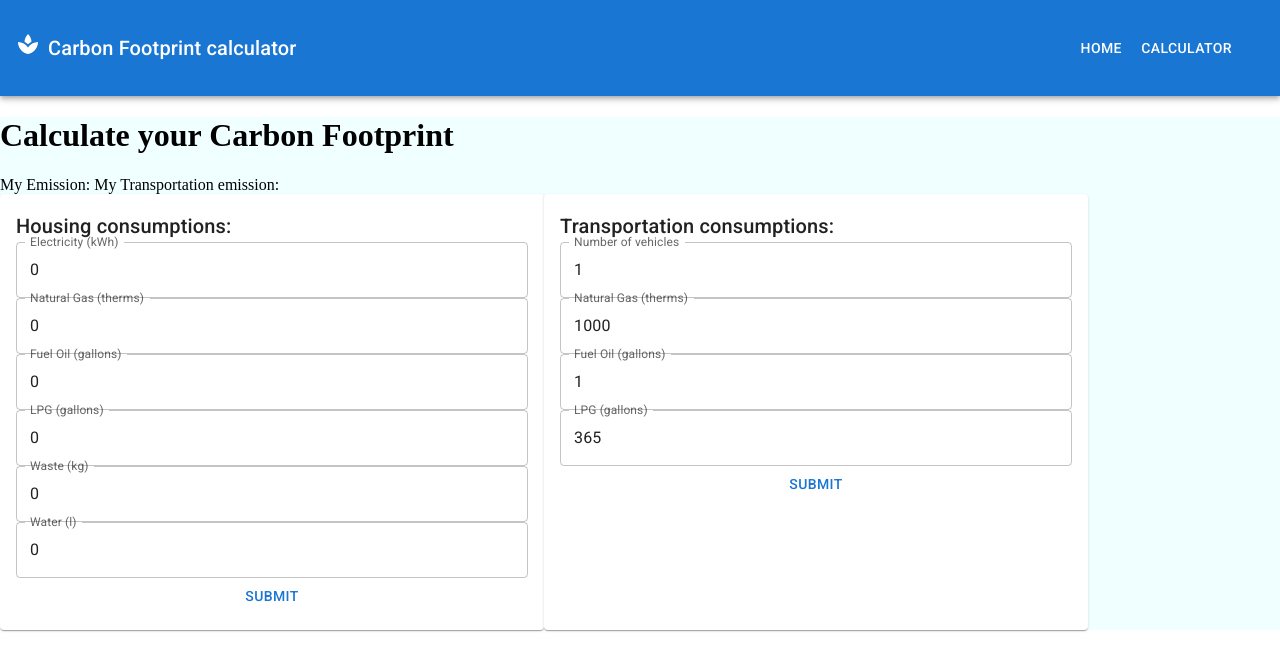
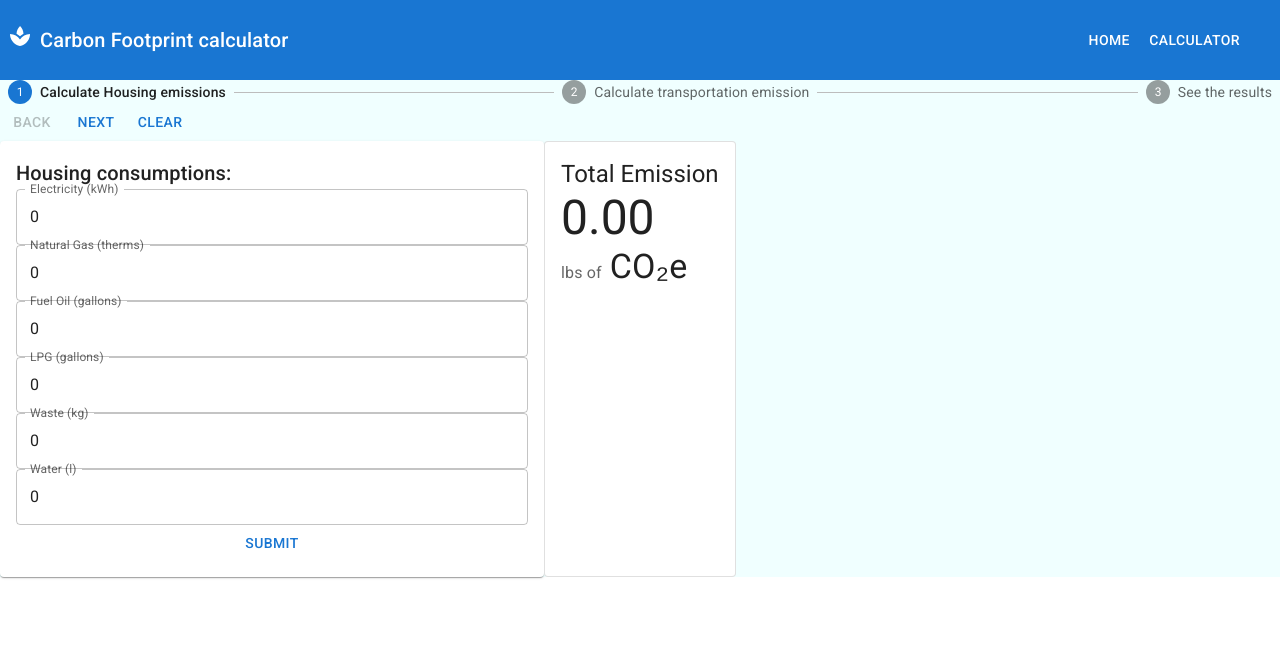
Before and after one commit to pmatos96/carbon-footprint-calculator-web, a Next.js app: page /calculator in a window 1280 px wide. Shown: the top 670 px of the page. Built offline with nearby package versions, Linux system fonts and the light colour scheme; no server answers; a web font is replaced by a local one.

Commit message:
feat: Finishing the user flow

```diff
--- a/src/app/calculator/emissionCalculator.tsx
+++ b/src/app/calculator/emissionCalculator.tsx
@@ -1,21 +1,83 @@
+'use client'
+
 import { useCalculateEmission } from '@/contexts/EmissionCalculationContext';
 import Box from '@mui/material/Box';
 import Grid from '@mui/material/Grid2';
 import React from 'react';
-import HousingComsumptionForm from './housingConsumptionForm';
-import TransportationConsumptionForm from './transportationConsumptionForm';
+import HousingComsumptionForm, { IHousingConsumptionInputs } from './housingConsumptionForm';
+import TransportationConsumptionForm, { ITransportationConsumptionInputs } from './transportationConsumptionForm';
+import { Button, Step, StepLabel, Stepper } from '@mui/material';
+import EmissionExhibition from './emissionExhibition';
+
+const steps = ['Calculate Housing emissions', 'Calculate transportation emission', 'See the results'];
+
+const housingInputsInitialState = {
+    electricityConsumption: 0,
+    naturalGasConsumption: 0,
+    fuelOilConsumption: 0,
+    lpgConsumption: 0,
+    wasteAmount: 0,
+    waterConsumption: 0,
+}
+
+const transportationInputsInitialState = {
+    vehiclesAmount: 1,
+    milesDistanceTraveled: 0,
+    averageGallonGasMileage: 100,
+    periodInDays: 365,
+}
 
 const EmissionCalculator = (): React.ReactElement => {
+    const [ activeStep, setActiveStep ] = React.useState<number>(0);
 
-    const { loading, housingEmission, calculateHousingEmission, transportationEmission, calculateTransportationEmission } = useCalculateEmission();
+    const [ housingInputs, setHousingInputs ] = React.useState<IHousingConsumptionInputs>(housingInputsInitialState);
+
+    const [ transportationInputs, setTransportationInputs ] = React.useState<ITransportationConsumptionInputs>(transportationInputsInitialState);
+
+    const { loading, housingEmission, calculateHousingEmission, clearCalculations, transportationEmission, calculateTransportationEmission } = useCalculateEmission();
+
+    const handleClearCalculations = () => {
+        clearCalculations();
+        setHousingInputs(housingInputsInitialState);
+        setTransportationInputs(transportationInputsInitialState);
+    }
+
+    const ViewByStep: { [step: number]: React.ReactNode } = {
+        0: <>
+            <HousingComsumptionForm consumptions={housingInputs} onSubmit={calculateHousingEmission} setConsumptions={setHousingInputs} />
+            <EmissionExhibition housingEmission={housingEmission || 0} transportationEmission={transportationEmission || 0} />
+        </>,
+        1: <>
+            <TransportationConsumptionForm consumptions={transportationInputs} onSubmit={calculateTransportationEmission} setConsumptions={setTransportationInputs}/>
+            <EmissionExhibition housingEmission={housingEmission || 0} transportationEmission={transportationEmission || 0} />
+        </>,
+        2: <>
+            <EmissionExhibition housingEmission={housingEmission || 0} showDetails transportationEmission={transportationEmission || 0} />
+        </>
+    }
 
     return (
         <Box>
-            My Emission: {housingEmission}
-            My Transportation emission: {transportationEmission}
+            <Stepper activeStep={activeStep}>
+                {steps.map(label => {
+                    return (
+                        <Step key={label}>
+                            <StepLabel>{label}</StepLabel>
+                        </Step>
+                    )
+                })}
+            </Stepper>
+            <Button disabled={activeStep <= 0} onClick={() => setActiveStep(activeStep - 1)}>
+                Back
+            </Button>
+            <Button disabled={activeStep >= 2} onClick={() => setActiveStep(activeStep + 1)}>
+                Next
+            </Button>
+            <Button onClick={handleClearCalculations}>
+                Clear
+            </Button>
             <Grid container>
-                <HousingComsumptionForm onSubmit={calculateHousingEmission} />
-                <TransportationConsumptionForm onSubmit={calculateTransportationEmission}/>
+                {ViewByStep[activeStep]}
             </Grid>
         </Box>
     )
--- /dev/null
+++ b/src/app/calculator/emissionExhibition.tsx
@@ -0,0 +1,41 @@
+import { Card, CardContent, Divider, Typography } from "@mui/material"
+
+interface IEmissionExhibitionProps {
+    housingEmission?: number;
+    transportationEmission?: number;
+    showDetails?: boolean
+}
+
+const EmissionExhibition: React.FC<IEmissionExhibitionProps> = ({ housingEmission = 0, transportationEmission = 0, showDetails = false }: IEmissionExhibitionProps):
+    React.ReactElement<IEmissionExhibitionProps> => {
+
+    const totalEmission = housingEmission + transportationEmission;
+
+    return (
+        <Card variant='outlined'>
+            <CardContent>
+                <Typography variant='h5'>
+                    Total Emission
+                </Typography>
+                <Typography variant="h3">
+                    {totalEmission.toFixed(2)}
+                </Typography>
+                <Typography component="span" color='text.secondary'>
+                    lbs of
+                </Typography>
+                <Typography paddingLeft={1} component="span" variant="h4">
+                    CO₂e
+                </Typography>
+                {showDetails ? <>
+                    <Divider />
+                    <Typography>
+                        Housing emission: { totalEmission ? (100 * housingEmission / totalEmission).toFixed(2) : 0} %
+                        Transportation emission: {totalEmission ? (100 * transportationEmission / totalEmission).toFixed(2) : 0} %
+                    </Typography>
+                </> : null}
+            </CardContent>
+        </Card>
+    )
+}
+
+export default EmissionExhibition;
--- a/src/app/calculator/housingConsumptionForm.tsx
+++ b/src/app/calculator/housingConsumptionForm.tsx
@@ -3,7 +3,7 @@
 import { Button, Paper, Stack, TextField, Typography } from "@mui/material";
 import React, { useState } from "react";
 
-interface IConsumptionInputs {
+export interface IHousingConsumptionInputs {
     electricityConsumption: number;
     naturalGasConsumption: number;
     fuelOilConsumption: number;
@@ -13,20 +13,13 @@ interface IConsumptionInputs {
 }
 
 interface IHousingConsumptionForm {
-    onSubmit: (consumptions: Partial<IConsumptionInputs>) => void;
+    consumptions: IHousingConsumptionInputs;
+    onSubmit: (consumptions: Partial<IHousingConsumptionInputs>) => void;
+    setConsumptions: React.Dispatch<React.SetStateAction<IHousingConsumptionInputs>>;
     submitButtonName?: string;
 }
 
-const HousingComsumptionForm = ({ onSubmit, submitButtonName }: IHousingConsumptionForm): React.ReactElement => {
-
-    const [ consumptions, setConsumptions ] = useState<Partial<IConsumptionInputs>>({
-        electricityConsumption: 0,
-        naturalGasConsumption: 0,
-        fuelOilConsumption: 0,
-        lpgConsumption: 0,
-        wasteAmount: 0,
-        waterConsumption: 0,
-    });
+const HousingComsumptionForm = ({ consumptions, onSubmit, setConsumptions, submitButtonName }: IHousingConsumptionForm): React.ReactElement => {
 
     const handleInputChange = (e: React.ChangeEvent<HTMLInputElement>) => {
         const { name, value } = e.target;
--- a/src/app/calculator/page.jsx
+++ b/src/app/calculator/page.jsx
@@ -1,13 +1,14 @@
 'use client'
 
+import { Button, Step, StepLabel, Stepper, Typography } from '@mui/material';
 import EmissionCalculator from './emissionCalculator';
 import { EmissionCalculationProvider } from '@/contexts/EmissionCalculationContext';
+import React from 'react';
 
 export default function CalculatorPage() {
     return (
         <div>
             <main>
-                <h1>Calculate your Carbon Footprint</h1>
                 <EmissionCalculationProvider>
                     <EmissionCalculator />
                 </EmissionCalculationProvider>
--- a/src/app/calculator/transportationConsumptionForm.tsx
+++ b/src/app/calculator/transportationConsumptionForm.tsx
@@ -3,7 +3,7 @@
 import { Button, Paper, Stack, TextField, Typography } from "@mui/material";
 import React, { useState } from "react";
 
-interface ITransportationConsumptionInputs {
+export interface ITransportationConsumptionInputs {
     vehiclesAmount: number;
     milesDistanceTraveled: number;
     averageGallonGasMileage: number;
@@ -12,17 +12,12 @@ interface ITransportationConsumptionInputs {
 
 interface IHousingConsumptionForm {
     onSubmit: (transportationData: ITransportationConsumptionInputs) => void;
+    consumptions: ITransportationConsumptionInputs;
+    setConsumptions: React.Dispatch<React.SetStateAction<ITransportationConsumptionInputs>>;
     submitButtonName?: string;
 }
 
-const TransportationConsumptionForm = ({ onSubmit, submitButtonName }: IHousingConsumptionForm): React.ReactElement => {
-
-    const [ consumptions, setConsumptions ] = useState<ITransportationConsumptionInputs>({
-        vehiclesAmount: 1,
-        milesDistanceTraveled: 1000,
-        averageGallonGasMileage: 1,
-        periodInDays: 365,
-    });
+const TransportationConsumptionForm = ({ consumptions, onSubmit, setConsumptions, submitButtonName }: IHousingConsumptionForm): React.ReactElement => {
 
     const handleInputChange = (e: React.ChangeEvent<HTMLInputElement>) => {
         const { name, value } = e.target;
@@ -46,9 +41,9 @@ const TransportationConsumptionForm = ({ onSubmit, submitButtonName }: IHousingC
                 }}
             >
                 <TextField name="vehiclesAmount" value={consumptions?.vehiclesAmount} onChange={handleInputChange} id="vehicles-amount-input" label="Number of vehicles" type="number"/>
-                <TextField name="milesDistanceTraveled" value={consumptions?.milesDistanceTraveled} onChange={handleInputChange} id="natural-gas-consumption-input" label="Natural Gas (therms)" type="number"/>
-                <TextField name="averageGallonGasMileage" value={consumptions?.averageGallonGasMileage} onChange={handleInputChange} id="fuel-oil-consumption-input" label="Fuel Oil (gallons)" type="number"/>
-                <TextField name="periodInDays" value={consumptions?.periodInDays} onChange={handleInputChange} id="lpg-consumption-input" label="LPG (gallons)" type="number"/>
+                <TextField name="milesDistanceTraveled" value={consumptions?.milesDistanceTraveled} onChange={handleInputChange} id="miles-traveled-distance-input" label="Traveled distance (miles)" type="number"/>
+                <TextField name="averageGallonGasMileage" value={consumptions?.averageGallonGasMileage} onChange={handleInputChange} id="average-gas-mileage-input" label="Average Gas Mileage (gallons per mile)" type="number"/>
+                <TextField name="periodInDays" value={consumptions?.periodInDays} onChange={handleInputChange} id="days-period-input" label="Period (days)" type="number"/>
                 <Button type="submit">
                     {submitButtonName || "Submit"}
                 </Button>
--- a/src/app/layout.tsx
+++ b/src/app/layout.tsx
@@ -26,7 +26,7 @@ export default function RootLayout({
   return (
     <html lang="en">
       <body style={{ margin: 0 }}>
-        <AppBar sx={{ padding: 2 }} position='static'>
+        <AppBar sx={{ padding: 1 }} position='static'>
           <Grid justifyContent="space-between" container alignItems="center">
             <Grid container>
               <SpaIcon fontSize='medium' sx={{ marginRight: 1 }} />
--- a/src/contexts/EmissionCalculationContext.tsx
+++ b/src/contexts/EmissionCalculationContext.tsx
@@ -7,6 +7,7 @@ interface IEmissionCalculationContext {
     loading: boolean;
     calculateHousingEmission: (data: Partial<IHousingConsumptions>, zipcode?: string) => Promise<void>;
     calculateTransportationEmission: (data: ITransportationEmission) => Promise<void>;
+    clearCalculations: () => Promise<void>;
 };
 
 const EmissionCalculationContext = createContext<IEmissionCalculationContext | undefined>(undefined);
@@ -42,12 +43,40 @@ export const EmissionCalculationProvider: React.FC<{ children: React.ReactNode }
         }
     }
 
+    const clearCalculations = async (): Promise<void> => {
+        setLoading(true);
+        try {
+            await calculateHousingEmission({
+                electricityConsumption: 0,
+                naturalGasConsumption: 0,
+                fuelOilConsumption: 0,
+                lpgConsumption: 0,
+                wasteAmount: 0,
+                waterConsumption: 0
+            });
+            await calculateTransportationEmission({
+                vehiclesAmount: 1,
+                milesDistanceTraveled: 0,
+                averageGallonGasMileage: 100,
+                periodInDays: 365
+            })
+        }
+        catch (error) {
+            console.error('Error clearing emissions:', error);
+        } finally {
+            setLoading(false);
+        }
+
+
+    }
+
     return (
         <EmissionCalculationContext.Provider value={{
             housingEmission,
             transportationEmission,
             calculateHousingEmission,
             calculateTransportationEmission,
+            clearCalculations,
             loading
         }}>
             {children}
```
